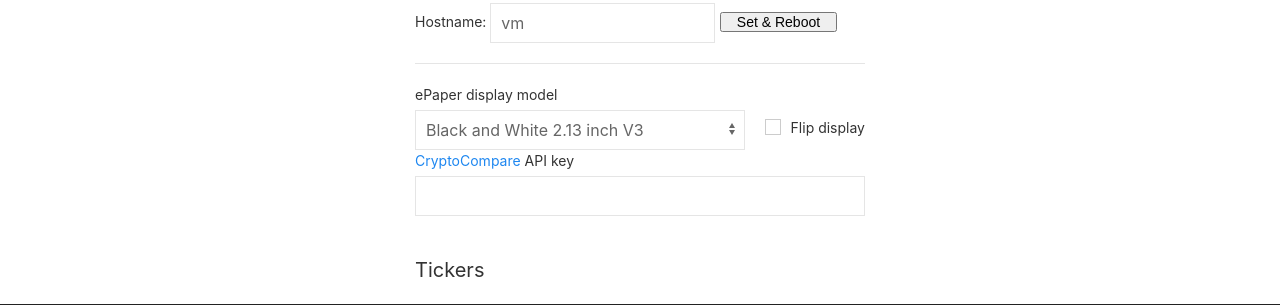
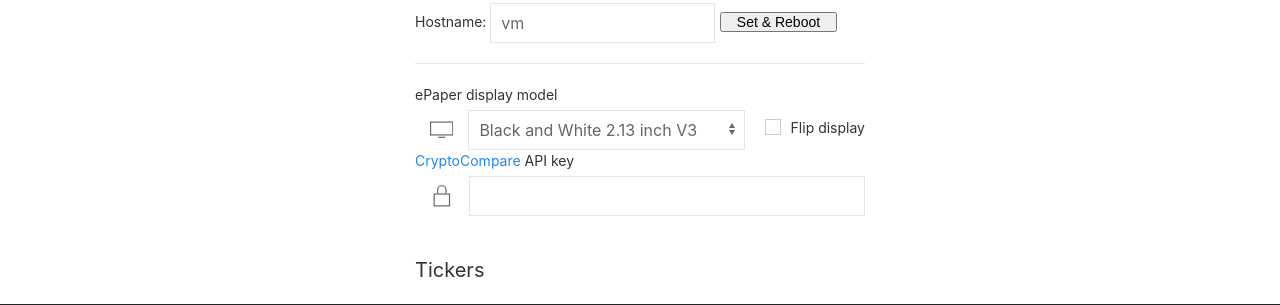
Before and after one commit to loiccoyle/tinyticker, a Flask app: page / in a window 1280 px wide. Shown: the part 186-491 px from the top of the page. Run offline with Flask 2, Linux system fonts and the light colour scheme; data that the repository does not hold is empty.

Commit message:
add icons

```diff
--- a/tinyticker/web/app.py
+++ b/tinyticker/web/app.py
@@ -113,7 +113,7 @@ def create_app(config_file: Path = CONFIG_FILE, log_dir: Path = LOG_DIR) -> Flas
         tickers["mav"] = request.args.getlist("mav", type=no_empty_int)
         tickers["volume"] = request.args.getlist("volume", type=str_to_bool)
 
-        # invert the ticker dict dict of list to list of dict
+        # invert the ticker dict of list to list of dict
         config["tickers"] = [dict(zip(tickers, t)) for t in zip(*tickers.values())]
         logger.debug(config)
         cfg.write(config, config_file)
--- a/tinyticker/web/templates/index.html
+++ b/tinyticker/web/templates/index.html
@@ -43,6 +43,7 @@
               <div class="uk-width-1-1">
                 <label class="uk-form-label" for="epd_model">ePaper display model</label>
                 <div class="uk-flex uk-flex-middle">
+                  <span uk-icon="icon: tv; ratio: 2" class="uk-padding-small uk-padding-remove-vertical"></span>
                   <select class="uk-select" id="epd_model" name="epd_model">
                     {%- for epd_model_option in epd_model_options %}
                     {%- if epd_model_option.name == epd_model %}
@@ -55,7 +56,10 @@
                   <label class="uk-form-label uk-flex-none uk-margin-left" for="flip"><input class="uk-checkbox uk-margin-small-right" type="checkbox" id="flip" name="flip" {% if flip | default(False) %}checked{% endif %}>Flip display</label>
                 </div>
                 <label class="uk-form-label" for="api_key"><a href="https://min-api.cryptocompare.com/pricing">CryptoCompare</a> API key</label>
-                <input class="uk-input" type="text" id="api_key" name="api_key" {% if api_key %} value="{{api_key}}" {% endif %}>
+                <div class="uk-flex uk-flex-middle">
+                  <span uk-icon="icon: lock; ratio: 1.35" class="uk-padding-small uk-padding-remove-vertical"></span>
+                  <input class="uk-input" type="text" id="api_key" name="api_key" {% if api_key %} value="{{api_key}}" {% endif %}>
+                </div>
                 <h4>Tickers</h4>
                 <div class="container uk-background-secondary uk-flex uk-flex-row uk-flex-middle uk-padding uk-flex-left uk-flex-center@m" style="overflow-x: auto; position: relative; box-sizing: border-box; width:100vw; left: calc(-50vw + 50%);">
                 {%- for ticker in tickers %}
```
